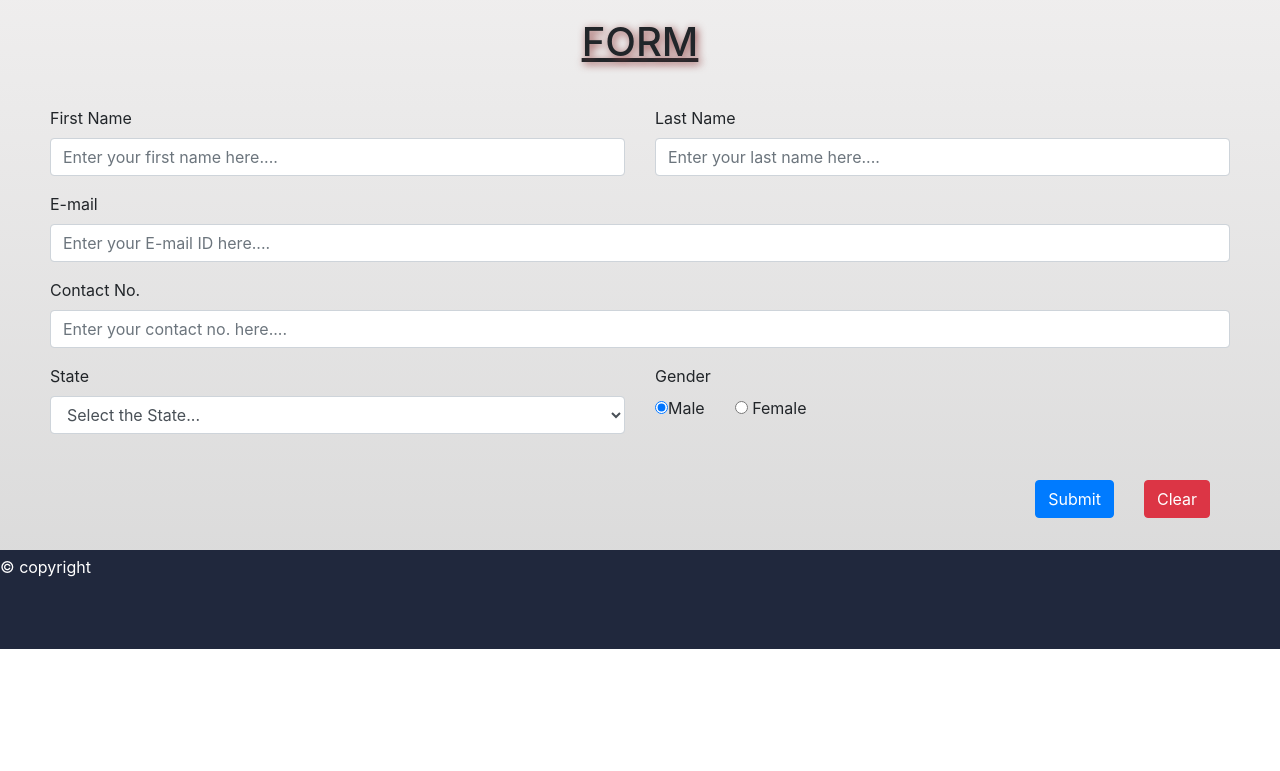
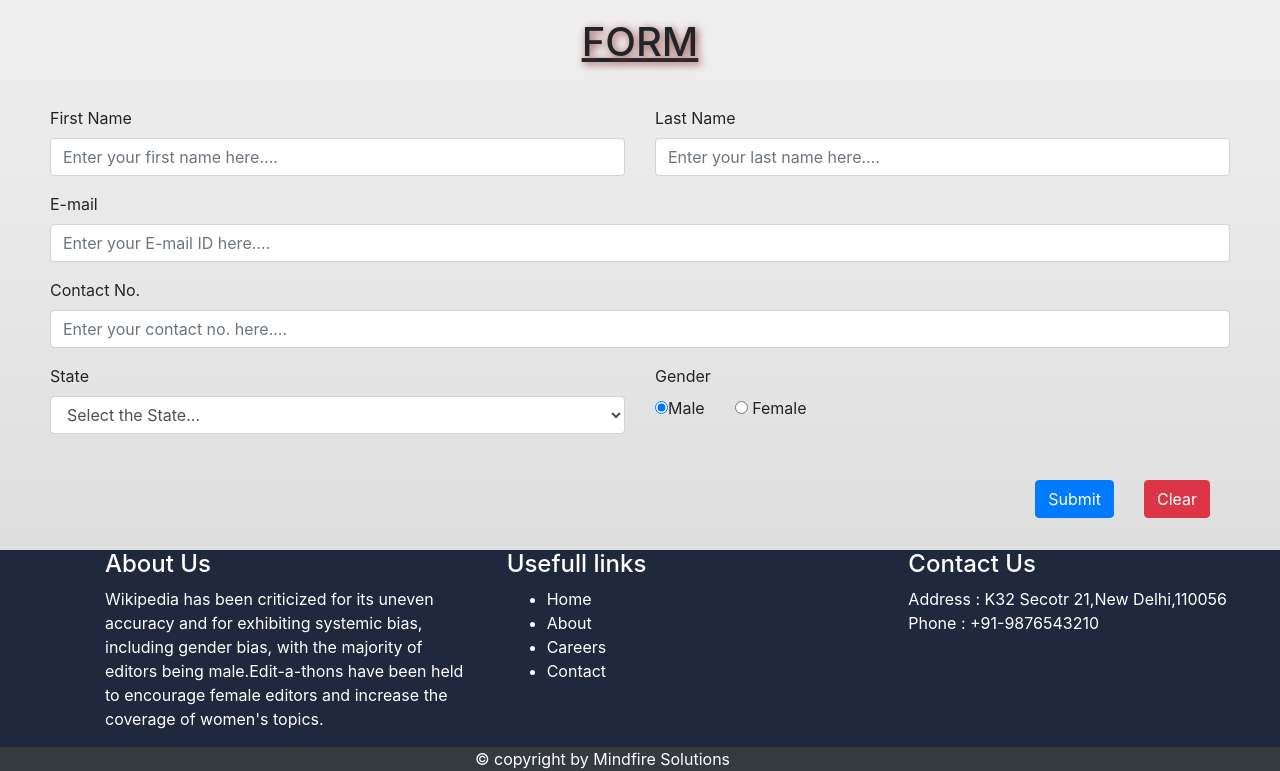
Before and after one commit to 99Divyanshu/mindfire, an Angular app: page / in a window 1280 px wide. Shown: the part 462-1233 px from the top of the page. Before the commit the page ends 1111 px from the top, so only its background shows below. Built offline with nearby package versions, Linux system fonts and the light colour scheme.

Commit message:
footer updated

```diff
--- a/src/app/app.component.html
+++ b/src/app/app.component.html
@@ -2,7 +2,7 @@
     <app-home></app-home>
     <marquee behavior="scroll" direction="right" class="marq">WELCOME TO BOOTSTRAP + ANGULAR!!</marquee>
     <app-image></app-image>
-    <h1 id="qi" style="text-align: center; text-decoration: underline;">FORM</h1>
+    <h1 id="qi">FORM</h1>
     <app-form></app-form>
 <app-footer></app-footer>
 <router-outlet></router-outlet>
--- a/src/app/home/footer/footer.component.html
+++ b/src/app/home/footer/footer.component.html
@@ -1,6 +1,27 @@
 <div class="footer">
-    <div class="foot-left">
-        &copy;
-copyright
+    <div class="row">
+        <div class="col">
+            <h4>About Us</h4>
+            <p>Wikipedia has been criticized for its uneven accuracy and for exhibiting systemic bias, including gender bias, with the majority of editors being male.Edit-a-thons have been held to encourage female editors and increase the coverage of women's topics.</p>
+        </div>
+        <div class="col">
+            <h4>Usefull links</h4>
+            <ul>
+                <li><a href="#" class="point">Home</a></li>
+                <li><a href="#" class="point">About</a></li>
+                <li><a href="#" class="point">Careers</a></li>
+                <li><a href="#" class="point">Contact</a></li>
+            </ul>
+        </div>
+        <div class="col">
+            <h4>Contact Us</h4>
+            <p>Address : K32 Secotr 21,New Delhi,110056<br>Phone : +91-9876543210</p>
+        </div>
     </div>
-</div>
+    <div class="row bg-dark">
+            <div class="foot-left">
+                &copy;
+                copyright by Mindfire Solutions
+            </div>
+    </div>
+ </div>
--- a/src/app/home/footer/footer.component.scss
+++ b/src/app/home/footer/footer.component.scss
@@ -1,10 +1,32 @@
 .footer
 {
-    overflow: hidden;
+
+
     background-color: #20283d;
-    padding-top: 5px ;
-    margin-top: auto;
-    padding-bottom: 70px;
+
     color: white;
-    position: relative;
 }
+.row
+{
+    margin-left: 90px;
+
+}
+.point
+{
+    text-decoration: none;
+    color: white;
+}
+.col a:hover
+{
+    text-decoration: underline;
+}
+.foot-left
+{
+    margin-left: auto;
+    margin-right: auto;
+
+}
+.bg-dark
+{
+    margin-left: -90px;
+}
```
